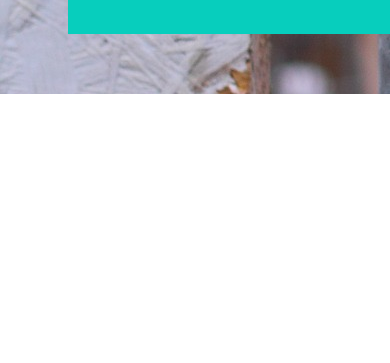
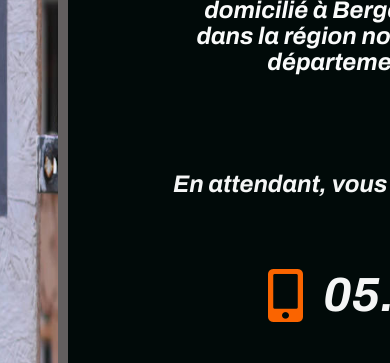
Before and after one commit to ifablab/coming-soon, a plain HTML site: page index.html in a window 390 px wide. Shown: the part 1026-1389 px from the top of the page. Before the commit the page ends 1120 px from the top, so only its background shows below. Drawn offline with Linux system fonts and the light colour scheme.

Commit message:
feature: media queries and add image for mobile background

```diff
--- a/ressources/css/index.css
+++ b/ressources/css/index.css
@@ -5,20 +5,26 @@
 body,
 html {
   height: auto;
-  width: 100%;
+  max-width: 1024px;
 }
 body {
   background-image: url("/ressources/images/consigne-chantier.jpg");
   background-repeat: no-repeat;
+  background-attachment: fixed;
+  background-position: center;
+  background-size: cover;
 }
 .main {
-  background-color: rgb(7, 206, 189);
+  background-color: rgb(1, 10, 9);
   height: 1000px;
   width: 700px;
   display: flex;
   flex-direction: column;
   align-items: center;
-  margin: 60px;
+  margin: 60px auto;
+  -moz-box-shadow: -5px -5px rgb(98, 95, 95);
+  -webkit-box-shadow: rgb(98, 95, 95);
+  box-shadow: -10px -10px rgb(98, 95, 95);
 }
 
 .sarl_asyr_description {
@@ -41,7 +47,7 @@ h1 {
 
 i {
   color: #fa6400;
-  font-size: 1rem;
+  font-size: 1.8rem;
   text-align: left;
   position: relative;
   left: 80px;
@@ -56,7 +62,7 @@ i {
 .p-description {
   width: 480px;
   height: 200px;
-  text-align: justify;
+  text-align: center;
   color: rgb(249, 250, 250);
   font-size: 1.5em;
 }
@@ -131,6 +137,9 @@ h2 {
 
 @media only screen and (max-width: 480px) {
   body {
-    width: 100%;
+    background-image: url("/ressources/images/consigne-sécurité-chantierx2.jpg");
+  }
+  .main {
+    margin: 500px 60px;
   }
 }
```
Also changed, not shown: ressources/images/consigne-sécurité-chantierx2.jpg (added).
